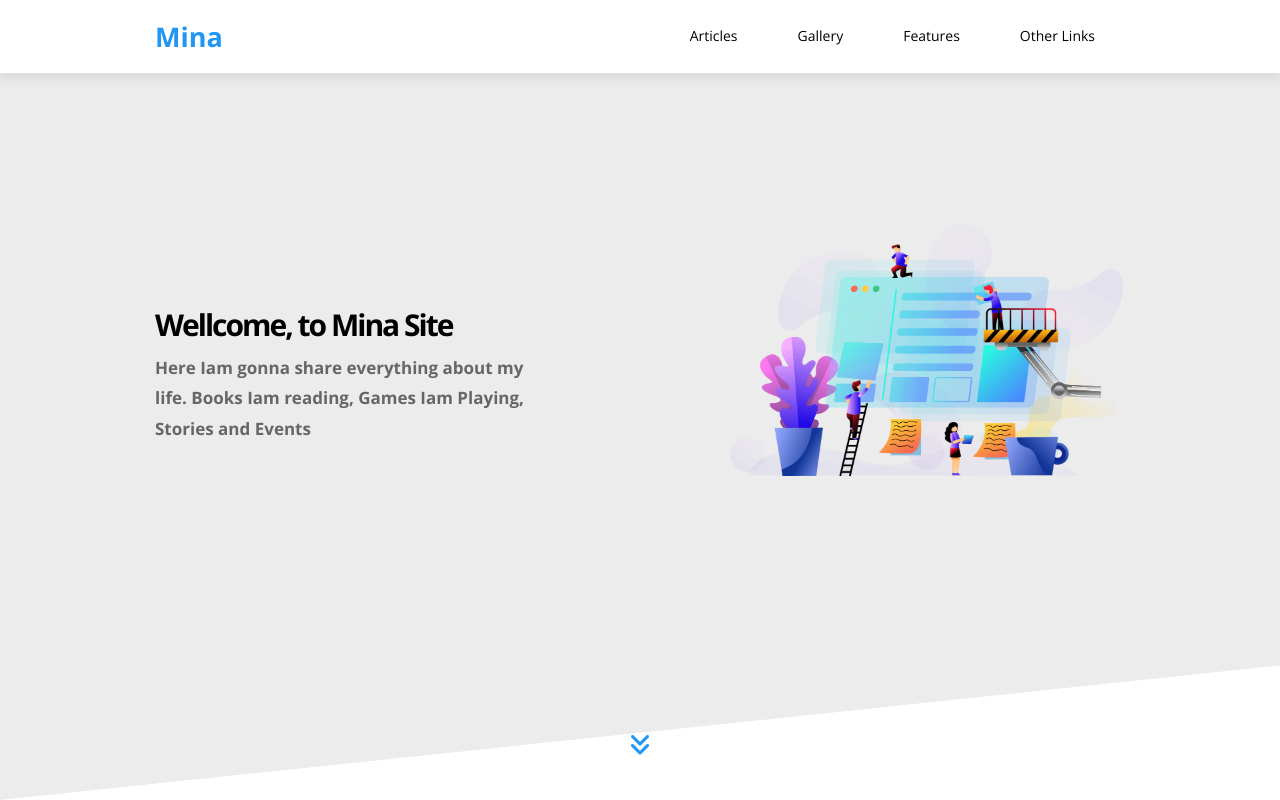
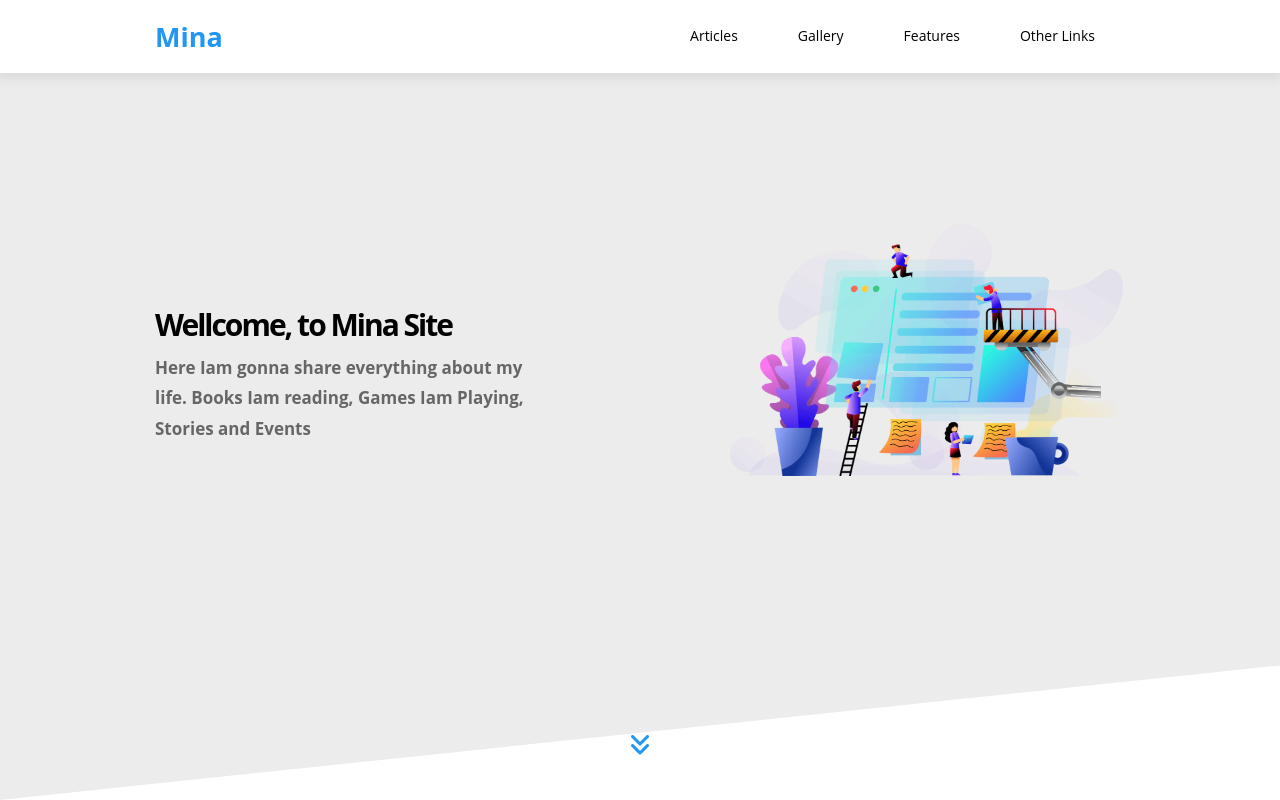
Before and after one commit to mina777777/Template-Two, a plain HTML site: page index.html in a window 1280 px wide. Shown: the top 800 px of the page. Drawn offline with nearby package versions, Linux system fonts and the light colour scheme.

Commit message:
Update index.html

```diff
--- a/index.html
+++ b/index.html
@@ -14,8 +14,7 @@
     <link rel="stylesheet" href="css/normalize.css">
     <!-- google fone css file  -->
     <link rel="preconnect" href="https://fonts.googleapis.com">
-    <link rel="preconnect" href="https://fonts.gstatic.com" crossorigin>
-    <link href="https://fonts.googleapis.com/css2?family=Open+Sans:wght@300;400;500;600;700;800&family=Oswald:wght@200&family=Roboto:ital,wght@0,100;0,400;1,100;1,500;1,700&family=Work+Sans:ital,wght@0,100;0,300;0,500;0,600;1,500;1,700&display=swap" rel="stylesheet">
+<link rel="preconnect" href="https://fonts.gstatic.com" crossorigin>
 </head>
 <body>
     <!-- start Header  -->
```
